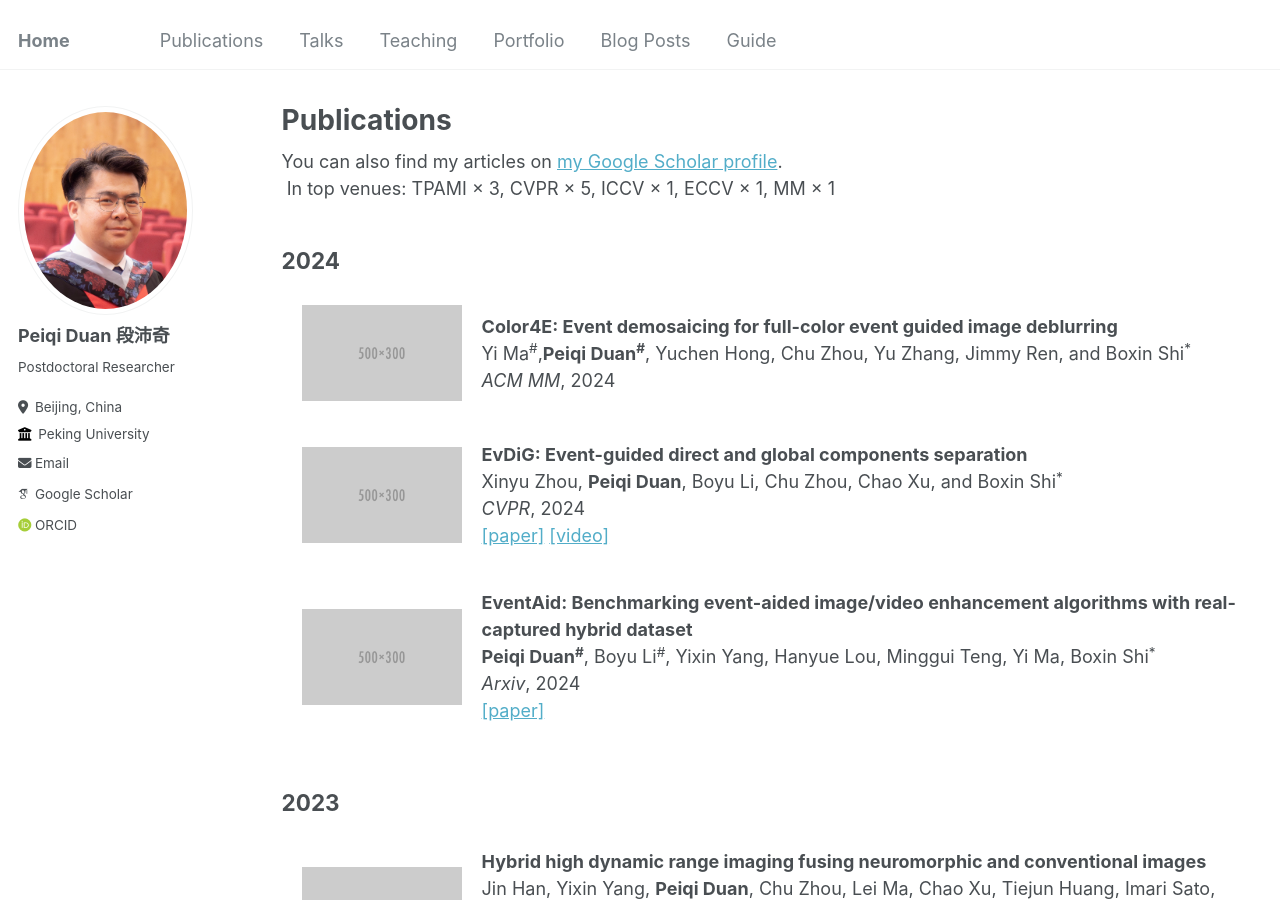
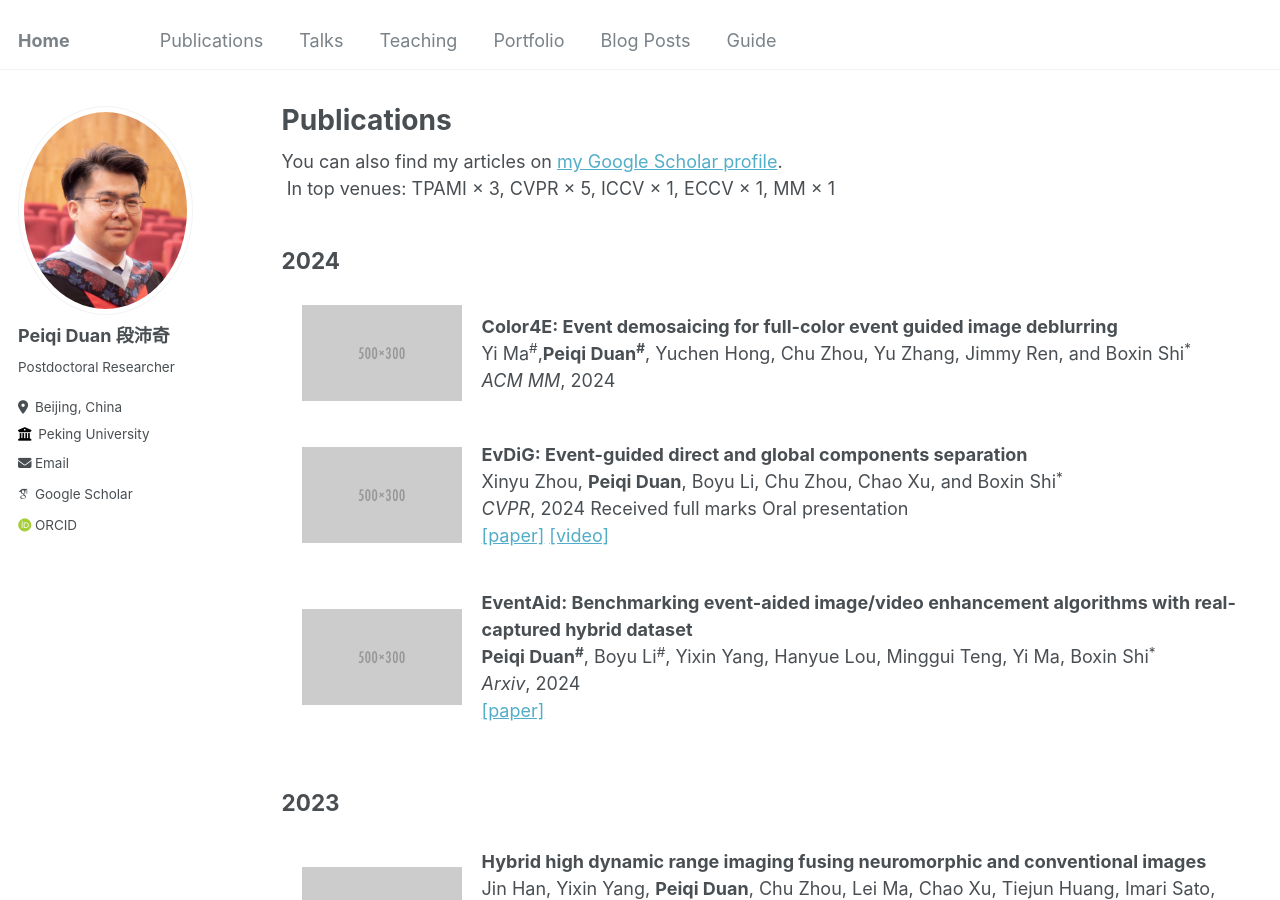
Before and after one commit to peiqi-duan/peiqi-duan.github.io, a Jekyll site: the page built from _pages/publications.md, in a window 1280 px wide and 900 px high. Built offline with Jekyll 4.4.1, drawn with Linux system fonts in a browser that asks for light colours; some web fonts are replaced; some of the changed text lies outside the part shown.

Commit message:
Update publications.md

```diff
--- a/_pages/publications.md
+++ b/_pages/publications.md
@@ -32,7 +32,7 @@ In top venues: TPAMI × 3, CVPR × 5, ICCV × 1, ECCV × 1, MM × 1</div>
       <br>
       Xinyu Zhou, <strong>Peiqi Duan</strong>, Boyu Li, Chu Zhou, Chao Xu, and Boxin Shi<sup>*</sup>
       <br>
-      <em>CVPR</em>, 2024
+      <em>CVPR</em>, 2024  Received full marks  Oral presentation
       <br>
       <a href="https://assets.ctfassets.net/yreyglvi5sud/4rrKmGuR98bvBBmLlZK7i3/7c2a00d49adde30a4caba7cdec852f24/Zhou_CVPR24.pdf">[paper]</a>
       <a href="https://www.youtube.com/watch?v=y0bMZnUJt14">[video]</a>
@@ -176,7 +176,7 @@ In top venues: TPAMI × 3, CVPR × 5, ICCV × 1, ECCV × 1, MM × 1</div>
       <br>
      <strong>Peiqi Duan</strong>, Zihao W. Wang, Xinyu Zhou, Yi Ma, and Boxin Shi<sup>*</sup>
       <br>
-      <em>CVPR</em>, 2021
+      <em>CVPR</em>, 2021  Oral presentation
       <br>
       <a href="https://assets.ctfassets.net/yreyglvi5sud/MyFOVymXNOWuqYwi5tWMK/5be8c2c2c7f0061de3e5d39979ea3283/Duan_CVPR21.pdf">[paper]</a>
       <a href="https://sites.google.com/view/EventZoom">[website]</a>
```
